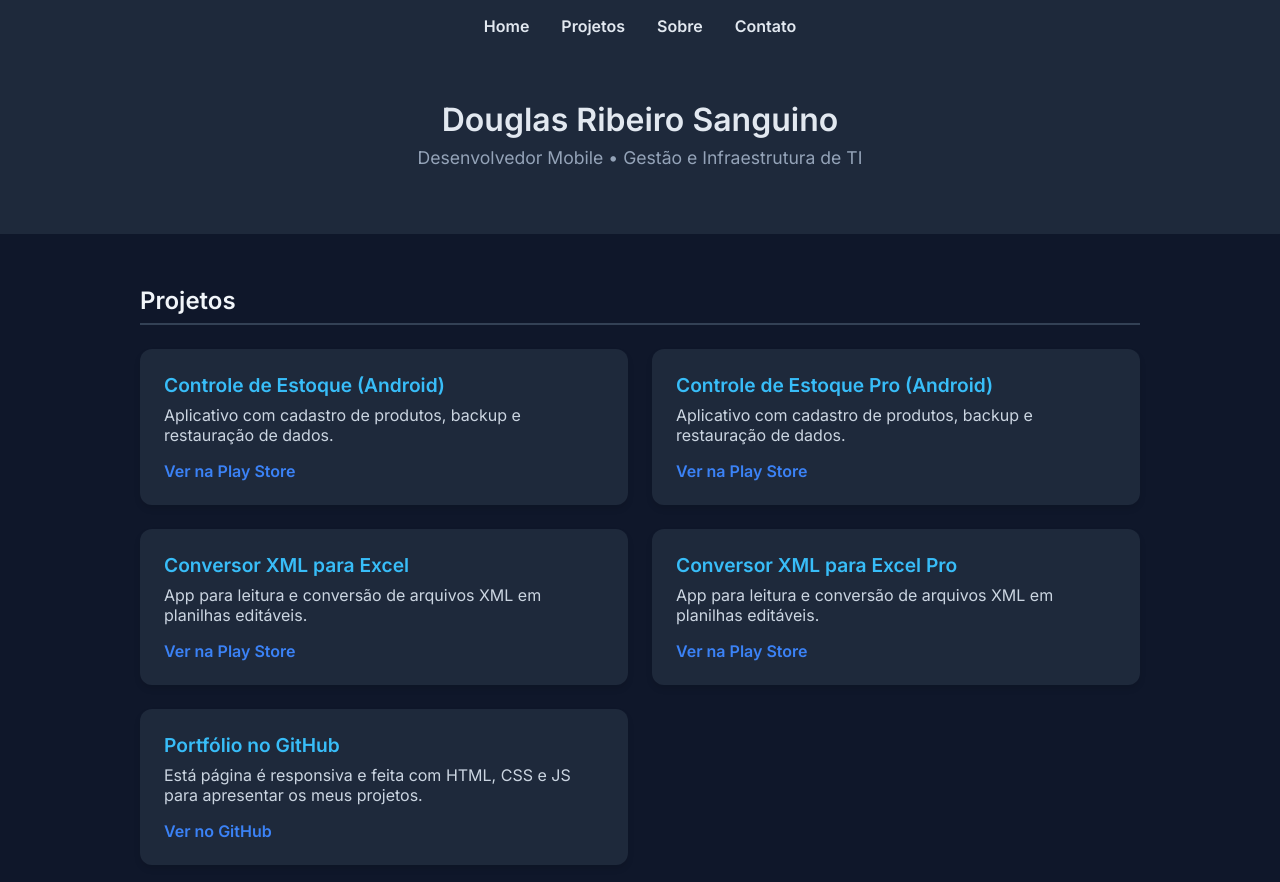
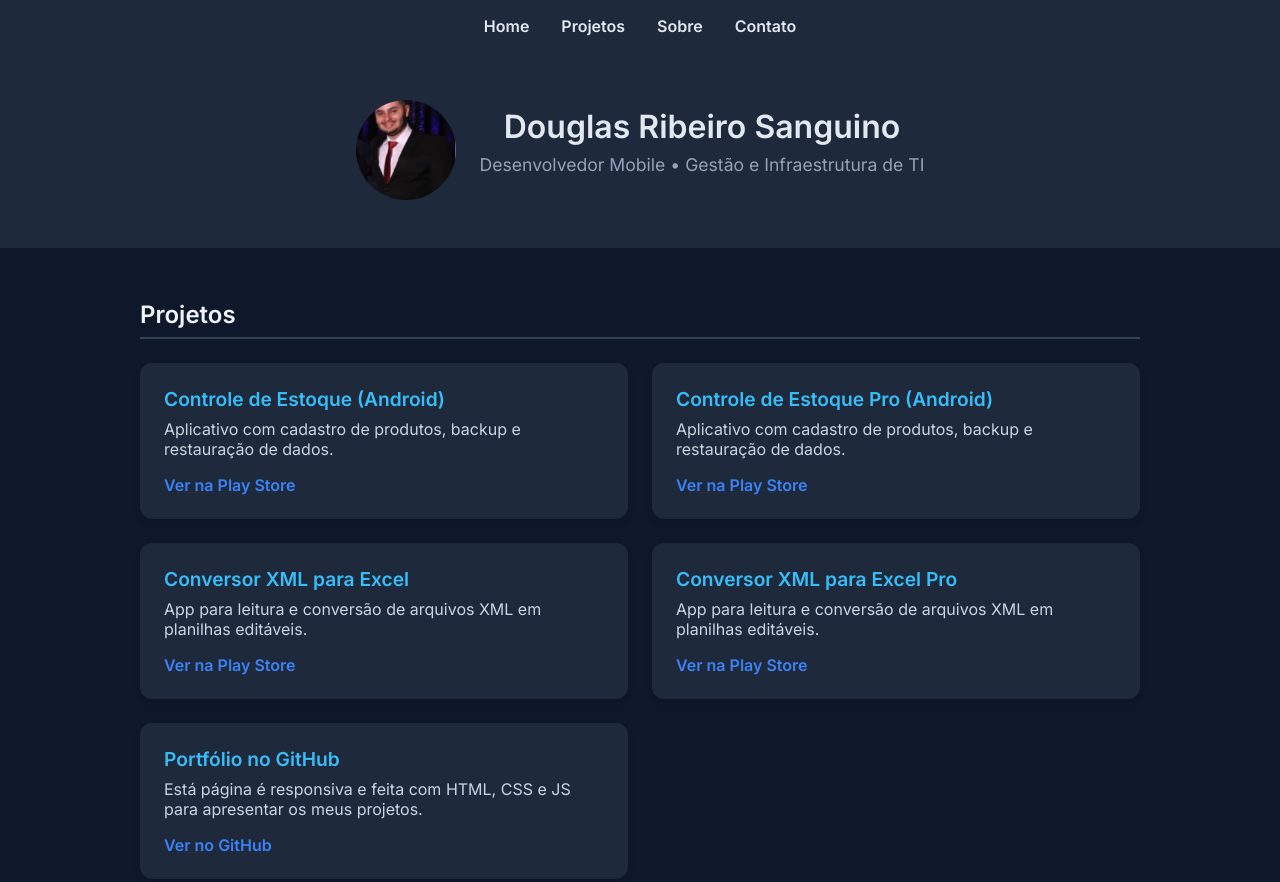
Before and after one commit to DouglasRibeiroSanguino/portfolio, a plain HTML site: page index.html in a window 1280 px wide. Shown: the top 882 px of the page. Drawn offline with Linux system fonts and the light colour scheme.

Commit message:
Portifolio

```diff
--- a/index.html
+++ b/index.html
@@ -116,6 +116,22 @@
   transition: opacity 0.3s ease;
   opacity: 0;
 }
+
+.profile-header {
+  display: flex;
+  align-items: center;
+  justify-content: center;
+  flex-wrap: wrap;
+  gap: 1.5rem;
+}
+
+.profile-header img {
+  width: 100px;
+  height: 100px;
+  border-radius: 50%;
+  object-fit: cover;
+}
+
   </style>
 </head>
 <body>
@@ -126,10 +142,15 @@
     <a href="#contato">Contato</a>
   </nav>
 
-  <header id="home">
-    <h1>Douglas Ribeiro Sanguino</h1>
-    <p>Desenvolvedor Mobile • Gestão e Infraestrutura de TI</p>
-  </header>
+ <header id="home">
+  <div class="profile-header">
+    <img src="https://github.com/DouglasRibeiroSanguino/portfolio/blob/main/dg.jpg" alt="Douglas" />
+    <div>
+      <h1>Douglas Ribeiro Sanguino</h1>
+      <p>Desenvolvedor Mobile • Gestão e Infraestrutura de TI</p>
+    </div>
+  </div>
+</header>
 
   <section id="projetos">
     <h2>Projetos</h2>
```
Also changed, not shown: dg.jpg (added).
